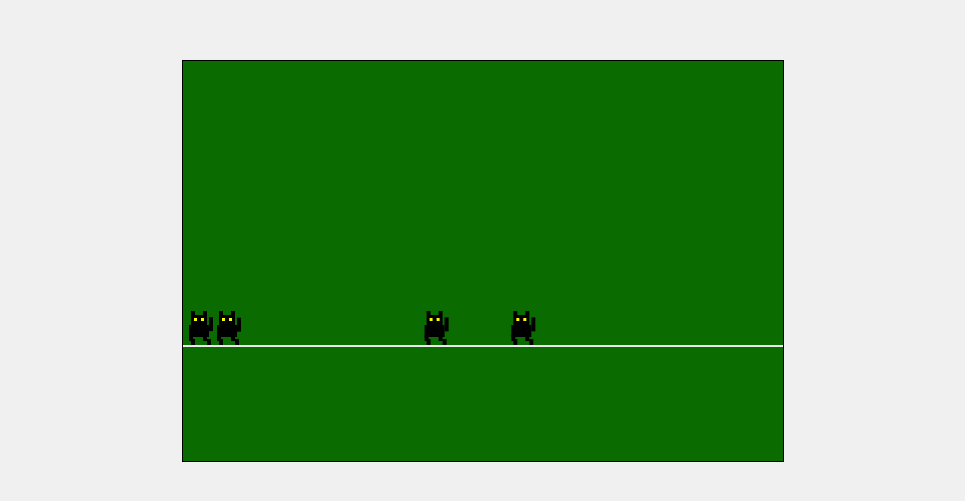
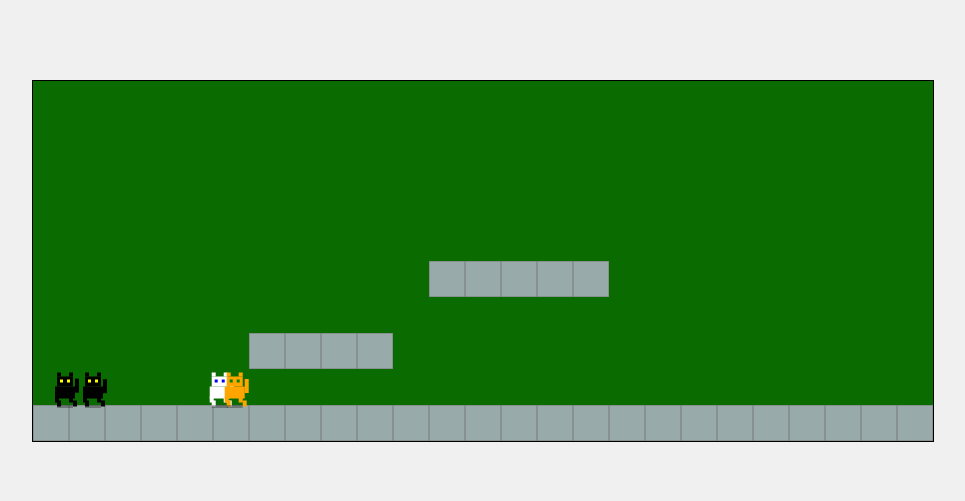
Before and after one commit to sdeseille/blacky-returns-home, a plain HTML site: page index.html in a window 1280 px wide. Shown: the part 139-640 px from the top of the page, without its empty margins (157-1122 px from the left). Drawn offline with Linux system fonts and the light colour scheme.

Commit message:
Major update, extended AI behaviours and added some platform with kontra tileset. I still have to review the shadow under the cat.

```diff
--- a/assets/js/gameloop.js
+++ b/assets/js/gameloop.js
@@ -1,7 +1,6 @@
-let { init, Sprite, Text, Grid, GameLoop, track, initPointer, initKeys, onKey, Button } = kontra;
+let { init, TileEngine, Sprite, GameLoop, initKeys, keyPressed } = kontra;
 
-let { canvas, context } = init();
-initPointer();
+const { canvas } = init();
 initKeys();
 
 // ------------ CONSTANT ------------
@@ -13,6 +12,118 @@ const ATTACK_R = 46;    // attack radius (crouch -> dash)
 // ------------ functions toolbox ------------
 function clamp(v, a, b){ return v < a ? a : v > b ? b : v; }
 function dist(a,b){ let dx=a.x-b.x, dy=a.y-b.y; return Math.hypot(dx,dy); }
+
+// --- virtual Tileset : grey square 36x36 ---
+const TW = 36, TH = 36, MAPW = 25, MAPH = 10;
+function makeTile(color = '#999') {
+  const img = document.createElement('canvas');
+  img.width = TW; img.height = TH;
+  const ctx = img.getContext('2d');
+  ctx.fillStyle = color; ctx.fillRect(0, 0, TW, TH);
+  ctx.strokeStyle = '#777'; ctx.strokeRect(0, 0, TW, TH);
+  return img;
+}
+const tileImage = makeTile('#9aa'); // init tile image
+
+// --- data of the map : 0 = empty, 1 = filled ---
+const data = new Array(MAPW * MAPH).fill(0);
+// ground (last line)
+for (let c = 0; c < MAPW; c++) data[(MAPH - 1) * MAPW + c] = 1;
+
+// floating platform (line 5, columns 11..15)
+for (let c = 11; c <= 15; c++) data[5 * MAPW + c] = 1;
+
+// floating plateform (line 7, columns 6..9)
+for (let c = 6; c <= 9; c++) data[7 * MAPW + c] = 1;
+
+// --- TileEngine Création (require image !) ---
+const tileEngine = TileEngine({
+  tilewidth: TW,
+  tileheight: TH,
+  width: MAPW,
+  height: MAPH,
+  tilesets: [{ firstgid: 1, image: tileImage, columns: 1 }],
+  layers: [{
+    name: 'solid',
+    data // CSV flatten (1D array)
+  }]
+});
+
+// --- Collisions detection with tiles---
+function isSolidAt(x, y) {
+  return tileEngine.tileAtLayer('solid', { x, y }) > 0; // 0 = vide
+}
+
+function collideWithTiles(e) {
+  // 1) Vertical integration with vy
+  e.vy += GRAV;
+  e.y += e.vy;
+
+  const halfW = e.width / 2, halfH = e.height / 2;
+
+  if (e.vy >= 0) {
+    // fall : sample just below the feet (+1) to avoid sinking
+    const bottom = e.y + halfH + 1;
+    const left = e.x - halfW + 2, right = e.x + halfW - 2;
+    if (isSolidAt(left, bottom) || isSolidAt(right, bottom)) {
+      const row = Math.floor(bottom / TH);
+      e.y = row * TH - halfH - 4;   // place it right on top of the tile
+      e.vy = 0;
+      e.onGround = true;
+    } else {
+      e.onGround = false;
+    }
+  } else {
+    // climb : sample just above the head (-1)
+    const top = e.y - halfH - 1;
+    const left = e.x - halfW + 2, right = e.x + halfW - 2;
+    if (isSolidAt(left, top) || isSolidAt(right, top)) {
+      const row = Math.floor(top / TH);
+      e.y = (row + 1) * TH + halfH; // hit the underside of a tile
+      e.vy = 0;
+    }
+  }
+
+  // 2) Horizontal integration with vx
+  e.x += e.vx;
+
+  if (e.vx > 0) {
+    const right = e.x + halfW;
+    const top = e.y - halfH + 2, bottom = e.y + halfH - 2;
+    if (isSolidAt(right, top) || isSolidAt(right, bottom)) {
+      const col = Math.floor(right / TW);
+      e.x = col * TW - halfW; // stick to the left edge of the tile
+      e.vx = 0;
+    }
+  } else if (e.vx < 0) {
+    const left = e.x - halfW;
+    const top = e.y - halfH + 2, bottom = e.y + halfH - 2;
+    if (isSolidAt(left, top) || isSolidAt(left, bottom)) {
+      const col = Math.floor(left / TW);
+      e.x = (col + 1) * TW + halfW; // stick to the right edge of the tile
+      e.vx = 0;
+    }
+  }
+}
+
+// --- utility to find Y of the shadow ---
+function getShadowY(e, tileEngine) {
+  let startY = e.y + e.height / 2;        // bottom of the sprite
+  let col = Math.floor(e.x / tileEngine.tilewidth);
+  let row = Math.floor(startY / tileEngine.tileheight);
+
+  const cols = tileEngine.width;           // width in tiles
+  const rows = tileEngine.height;          // height in tiles
+
+  for (let r = row; r < rows; r++) {
+    let tile = tileEngine.layers[0].data[r * cols + col];
+    if (tile) {
+      tileY = r * tileEngine.tileheight;
+      return tileY; // Y from the top of the tile
+    }
+  }
+  return null;
+}
 
 // ------------ Render the cat (locally, centered anchor) ------------
 function renderCat(self){
@@ -52,8 +163,12 @@ function renderCat(self){
 
   // Shadow if in the air
   if (!self.onGround){
-    c.fillStyle = 'rgba(0,0,0,0.15)';
-    c.fillRect(-8, (GROUND_Y - self.y) + 20, 16, 3);
+    let shadowY = getShadowY(self, tileEngine);
+    if (shadowY !== null) {
+
+      c.fillStyle = 'rgba(0, 0, 0, 0.3)';
+      c.fillRect(-8, (shadowY - self.y), 16, 3,);
+    }
   }
 }
 
@@ -65,7 +180,9 @@ function createCat(opts){
     y: o.y || GROUND_Y,
     width: 32,
     height: 32,
-    anchor: {x:0.5, y:0.5},
+    furColor: o.furColor,
+    eyeColor: o.eyeColor,
+    //anchor: {x:0.5, y:0.5},
 
     // state and physics.
     vx: o.vx || 0,
@@ -82,15 +199,18 @@ function createCat(opts){
 
     update: function(){
       this.t += 0.1;
+
       if (this.ai){
         // --- IA : idle -> chase -> crouch -> dash ---
-        var D = dist(this, player);
-        var dx = player.x - this.x, dy = player.y - this.y;
-        var nx = D ? dx/D : 0, ny = D ? dy/D : 0;
+        let D = dist(this, player);
+        let dx = player.x - this.x, dy = player.y - this.y;
+        let nx = D ? dx/D : 0, ny = D ? dy/D : 0;
 
         if (this.state === 'idle'){
           // light patrol
           if (Math.random() < 0.02) this.vx = (Math.random() - 0.5) * (this.speed*0.8);
+          // Jump sometime
+          if (this.onGround && Math.random() < 0.005) { this.vy = JUMP; this.onGround = false; }
           if (D < DETECT_R) this.state = 'chase';
         }
         else if (this.state === 'chase'){
@@ -132,29 +252,17 @@ function createCat(opts){
           this.sliding--;
         }
       }
-      // Gravity management
-      this.vy += GRAV;
-      this.x += this.vx;
-      this.y += this.vy;
-
-      // Ground collision
-      if (this.y > GROUND_Y){
-        this.y = GROUND_Y;
-        this.vy = 0;
-        this.onGround = true;
-      } else {
-        this.onGround = false;
-      }
+      // input
+      collideWithTiles(this);
 
       // Border
       this.x = clamp(this.x, 32, canvas.width - 4);
     },
     render: function(){
       // If AI is in “crouch” mode, draw a ball — otherwise draw a normal cat.
-      var c = this.context;
+      let c = this.context;
       if (this.ai && this.state === 'crouch'){
-        c.fillStyle = 'black';
-        //c.beginPath(); c.arc(0, 6, 10, 0, Math.PI*2); c.fill();
+        c.fillStyle = this.furColor;
         c.beginPath(); c.ellipse(0, 6, 15, 10, 0, 0, Math.PI*2); c.fill();
       } else {
         renderCat(this);
@@ -165,22 +273,21 @@ function createCat(opts){
 }
 
 let player = createCat({ x: 60, y: GROUND_Y, speed: 2.2, ai: false });
+
 let cats = [
   player,
-  createCat({ x: 210, y: GROUND_Y, speed: 1.2, vx:  0.8, ai: true }),
-  createCat({ x: 320, y: GROUND_Y, speed: 1.6, vx: -1.2, ai: true }),
+  createCat({ x: 210, y: GROUND_Y, speed: 1.2, vx:  0.8, ai: true, furColor: 'white', eyeColor: 'blue' }),
+  createCat({ x: 180, y: GROUND_Y, speed: 1.6, vx: -1.2, ai: true, furColor: 'orange', eyeColor: 'green' }),
   createCat({ x: 140, y: GROUND_Y, speed: 1.0, vx:  0.4, ai: true })
 ];
 
+// --- Main Loop ---
 let loop = GameLoop({  // create the main game loop
   update: function() { // update the game state
     for (let i=0;i<cats.length;i++) cats[i].update();
   },
   render: function() { // render the game state
-    // background + ground (drawed on CANVAS context, excluded sprites)
-    context.clearRect(0,0,canvas.width,canvas.height);
-    context.fillStyle = '#eaeaea';
-    context.fillRect(0, GROUND_Y + 4, canvas.width, 2);
+    tileEngine.render();
     // sprites
     for (let i=0;i<cats.length;i++) cats[i].render();
   }
--- a/index.html
+++ b/index.html
@@ -21,8 +21,8 @@
 <body>
   <canvas
     id="game"
-    width="600"
-    height="400"
+    width="900"
+    height="360"
     style="background: #0a6b01"
   ></canvas>
   <script id="code" src="assets/js/gameloop.js"></script>
```
